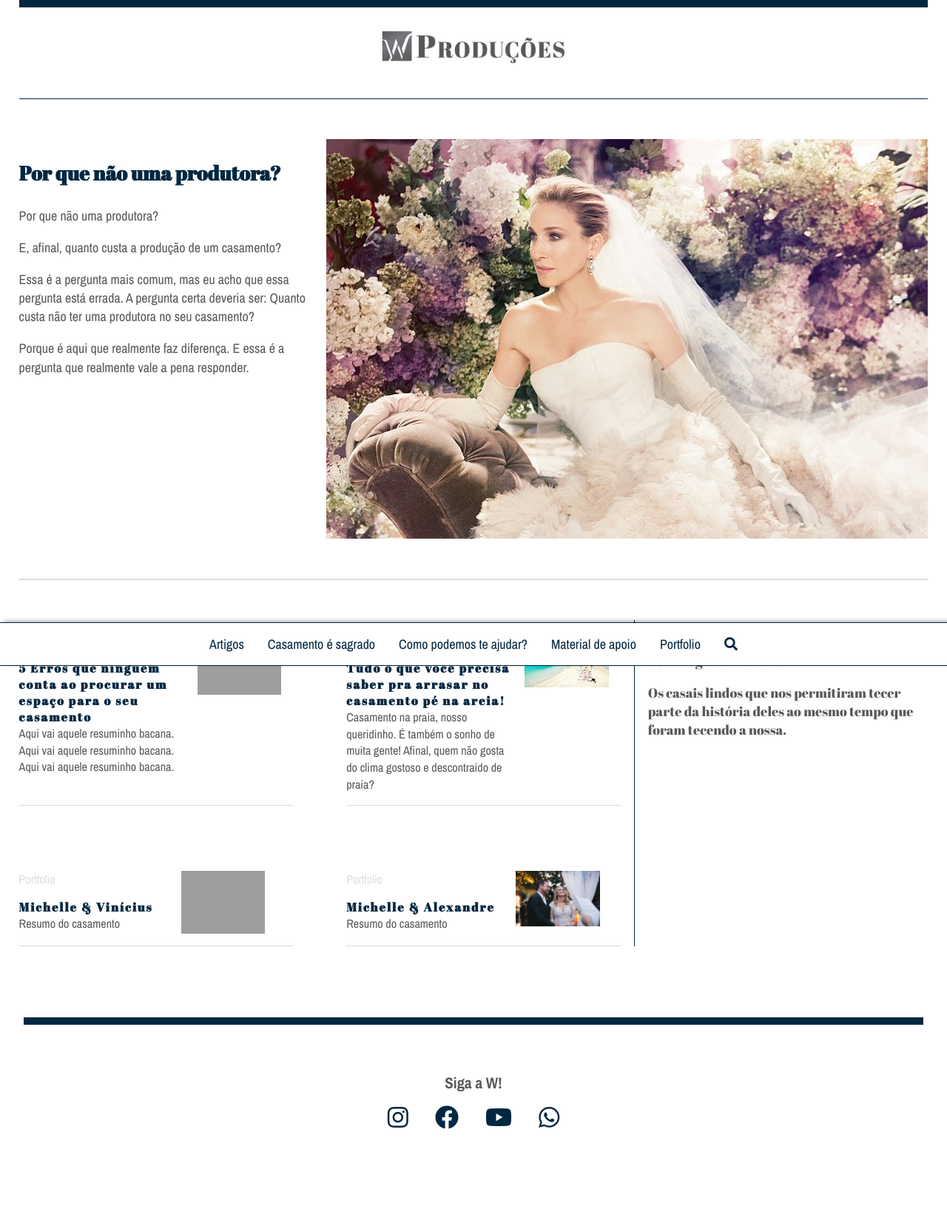
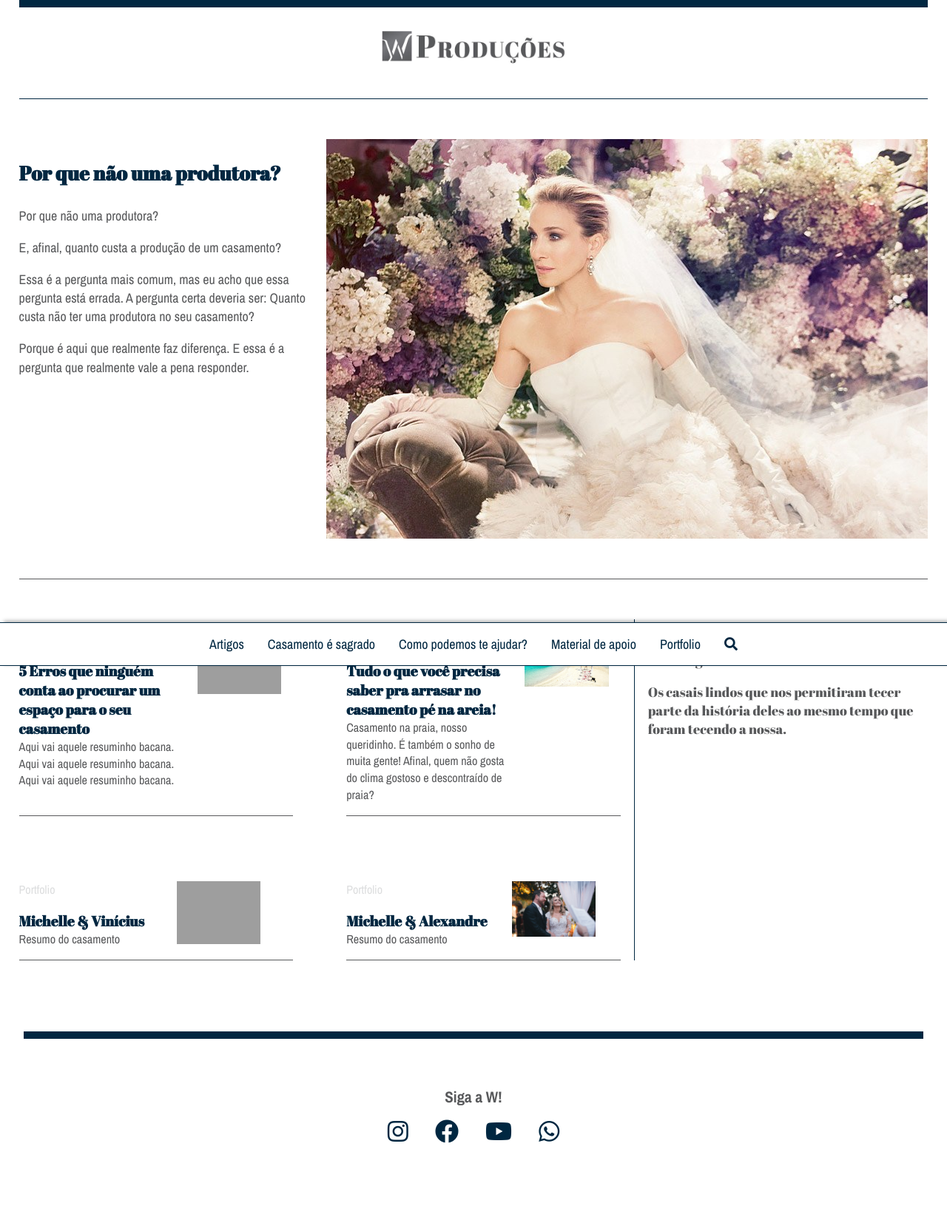
Before and after one commit to w-produtora/w-produtora.github.io, a Jekyll site: the page built from index.html, in a window 1280 px wide. Shown: the whole page at 74% size. Built offline with Jekyll 4.4.1, drawn with Linux system fonts in a browser that asks for light colours; nearby versions of some CDN libraries; comment, search, counter and statistics services are not loaded; before the commit the page ends 1574 px from its top, so only the background shows below that.

Commit message:
Fixed index, chchanged Como Ajudar and put a close button on search

```diff
--- a/_includes/footer.html
+++ b/_includes/footer.html
@@ -12,5 +12,5 @@
 </body>
 
 <script src="{{ site.url }}/js/swup.js"></script>
-<!-- <script>var swup = new Swup() </script> -->
+<script>var swup = new Swup() </script>
 <script src="https://unpkg.com/lunr/lunr.js"></script>
--- a/_includes/nav.html
+++ b/_includes/nav.html
@@ -4,11 +4,15 @@
   <a href="/como-podemos-ajudar/">Como podemos te ajudar?</a>
   <a href="/material-apoio/">Material de apoio</a>
   <a href="/portfolio/">Portfolio</a>
-  <a href="#search"><i class="fas fa-search"></i></a>
+  <a href="#search" data-no-swup ><i class="fas fa-search"></i></a>
 </nav>
 
 <div id="search" class="pesquisa">
+
 	<div class="pesquisa-content">
+		<p class="pesquisa-close">
+			<a href="#" data-no-swup >Fechar <span class="pesquisa-close_x">×</span></a>
+		</p>
 		<form action="/search.html" method="get">
 		  <label for="search-box">Escreva o que deseja pesquisar</label>
 		  <input type="text" id="search-box" name="query" value="Algumacoisa">
--- a/css/style.css
+++ b/css/style.css
@@ -154,7 +154,7 @@ header {
 }
 
 .principal {
-  border-bottom: 2px solid var(--cinza-claro);
+  border-bottom: var(--bd-cinza);
   padding: 3em 0;
   margin-bottom: 3em
 }
@@ -203,7 +203,7 @@ header {
   display: grid;
   grid-template-columns: repeat(2, auto);
   font-size: .9em;
-  border-bottom: var(--bd-cinza-claro);
+  border-bottom: var(--bd-cinza);
 }
 
 .artigos-texto_item > img {
@@ -213,7 +213,7 @@ header {
 }
 
 .artigos-texto_info > h4{
-  letter-spacing: 2px;
+  font-size: 1.2rem;
 }
 
 .artigos-chamada {
@@ -412,6 +412,12 @@ blockquote > p {
 
 /* Accordion */
 
+.accordion {
+  display: grid;
+  grid-template-columns: repeat(2, 1fr);
+  grid-gap: 2rem;
+}
+
 .accordion-item a {
   text-decoration: none;
 }
@@ -423,16 +429,19 @@ blockquote > p {
 }
 
 .accordion-show {
-  display: none;
+  opacity: 0;
   position: fixed;
+  top: 0;
+  left: 0;
   padding: 1rem;
   background-color: rgba(167,169, 172, .2);
   border-radius: 3px;
+  transition: all 1s;
 }
 
 .accordion-show:target {
-  display: block;
-  position: relative;
+  opacity: 1;
+  position: absolute;
 }
 
 /* NAV */
@@ -502,6 +511,23 @@ nav a:hover {
   animation-duration: 0.5s;
 }
 
+.pesquisa-close {
+  text-align: right;
+}
+
+.pesquisa-close a {
+  color: var(--cinza);
+  text-decoration: none;
+}
+
+.pesquisa-close a:hover {
+  border-bottom: var(--bd-cinza);
+}
+
+.pesquisa-close_x {
+  font-size: 1.4rem;
+}
+
 form {
   display: flex;
   flex-direction: column;
@@ -543,6 +569,10 @@ footer h3 {
   margin-top: 4rem;
 }
 
+.footer-social {
+  padding-bottom: 4rem;
+}
+
 
 .fab {
   padding: 1rem;
```
Also changed, not shown: _layouts/como-ajudar.html (+9 -0 lines), como-ajudar.html (+11 -9 lines), 1 other file.
